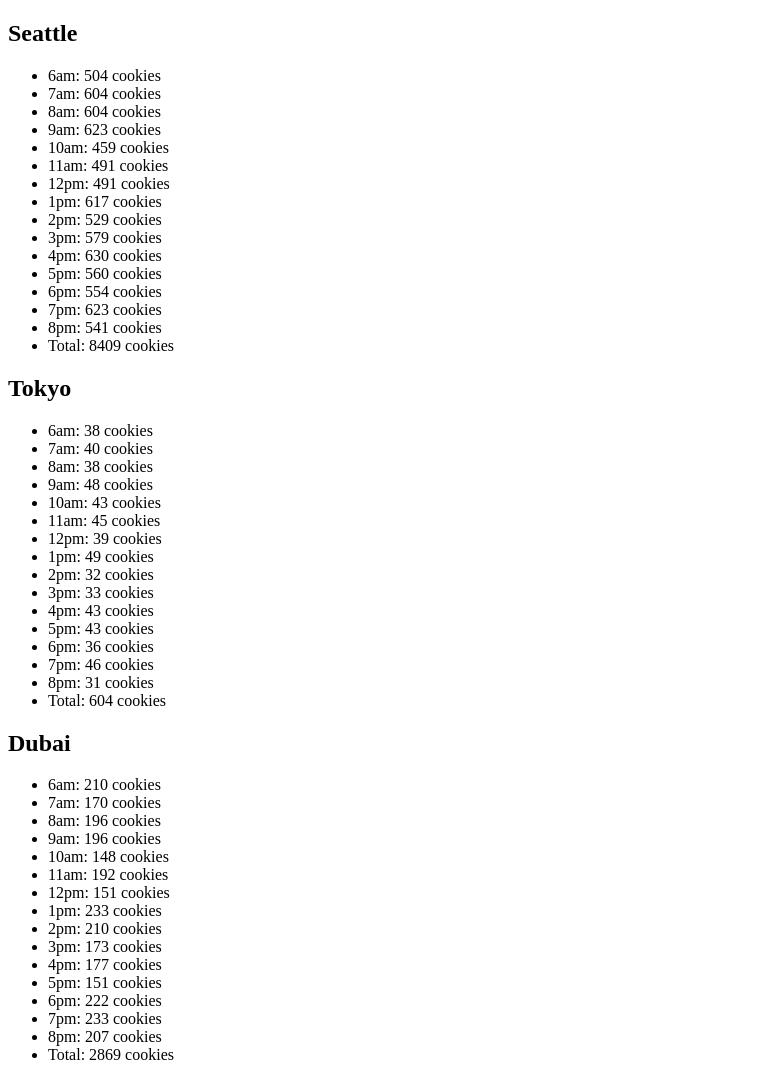
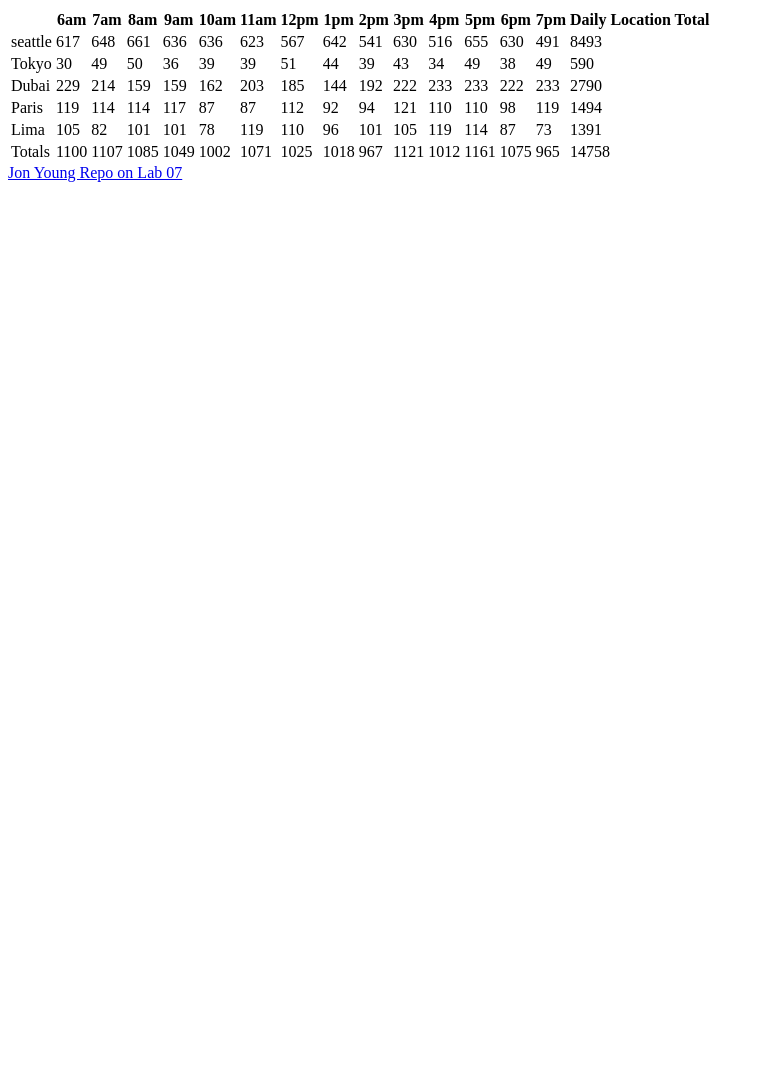
Before and after one commit to EricB23/cookie-stand, a plain HTML site: page HTML/sales.html in a window 1280 px wide. Shown: the top 1067 px of the page, without its empty margins (0-765 px from the left). After the commit the page ends 800 px from the top, so only its background shows below. Drawn offline with Linux system fonts and the light colour scheme.

Commit message:
Added lab 07 elements for table and constructors

```diff
--- a/HTML/sales.html
+++ b/HTML/sales.html
@@ -1,21 +1,18 @@
 <!DOCTYPE html>
 <head>
+  <meta charset="UTF-8" />
+  <meta http-equiv="X-UA-Compatible" />
 
-
-<meta charset="UTF-8">
-<meta http-equiv="X-UA-Compatible">
-
-<title>Sales Data</title>
-
+  <title>Sales Data</title>
 </head>
 
 <body>
-<main id="cities">
-
-
-
-<script src="../JS/app.js"></script>
-</main>
-<footer></footer>
-
+  <main id="cities">
+    <script src="../JS/app.js"></script>
+  </main>
+  <footer>
+    <a href="https://github.com/jyoung57/cookie-stand/blob/main/js/app.js"
+      >Jon Young Repo on Lab 07</a
+    >
+  </footer>
 </body>
--- a/JS/app.js
+++ b/JS/app.js
@@ -1,6 +1,6 @@
 'use strict';
-
 const hoursOpen = [
+  '',
   ' 6am',
   '7am',
   '8am',
@@ -15,105 +15,107 @@ const hoursOpen = [
   '5pm',
   '6pm',
   '7pm',
-  '8pm',
+  '',
 ];
-// how many cookies you sell per hour.
-// provide data for each hour and how many hours each store is open. 14 hours per day.
 
-const seattle = {
-  location: 'Seattle',
-  maxCust: 65,
-  minCust: 23,
-  avgSale: 6.3,
+function City(location, maxCust, minCust, avgSale) {
+  this.location = location;
+  this.maxCust = maxCust;
+  this.minCust = minCust;
+  this.avgSale = avgSale;
+}
 
-  randomCust: function () {
-    return Math.floor(
-      Math.random() * (this.maxCust - this.minCust) + this.maxCust
-    );
-  },
+City.prototype.getCustomer = function () {
+  return Math.floor(
+    Math.random() * (this.maxCust - this.minCust) + this.maxCust
+  );
+};
+let main = document.getElementById('cities');
+let table = document.createElement('table');
+main.appendChild(table);
+const seattle = new City('seattle', 65, 23, 6.3);
+const tokyo = new City('Tokyo', 24, 3, 1.2);
+const dubai = new City('Dubai', 38, 11, 3.7);
+const paris = new City('Paris', 38, 20, 2.3);
+const lima = new City('Lima', 16, 2, 4.6);
+
+const allCities = [seattle, tokyo, dubai, paris, lima];
+let headerRow = document.createElement('tr');
+table.appendChild(headerRow);
+let tableBody = document.createElement('tbody');
+table.appendChild(tableBody);
+
+for (let i = 0; i < hoursOpen.length - 1; i++) {
+  let header = document.createElement('th');
+  header.textContent = hoursOpen[i];
+  headerRow.appendChild(header);
+  if (i === hoursOpen.length - 2) {
+    let totalTh = document.createElement('th');
+    totalTh.innerText = 'Daily Location Total';
+    headerRow.appendChild(totalTh);
+  }
+}
+
+const cityArray = [];
+City.prototype.render = function () {
+  const citySales = [];
+  let totalSales = 0;
+
+  let cityDataRow = document.createElement('tr');
+  tableBody.appendChild(cityDataRow);
+  cityDataRow.id = this.location;
+  let dateRow = document.createElement('td');
+  cityDataRow.appendChild(dateRow);
+  dateRow.innerText = this.location;
+
+  for (let i = 0; i < hoursOpen.length - 2; i++) {
+    let hourlySales = Math.floor(this.getCustomer() * this.avgSale);
+    citySales.push(hourlySales);
+    let td = document.createElement('td');
+    td.innerText = hourlySales;
+    cityDataRow.appendChild(td);
+    totalSales += hourlySales;
+  }
+  let totalTh = document.createElement('td');
+  totalTh.innerText = totalSales;
+  cityDataRow.appendChild(totalTh);
+  cityArray.push(citySales);
 };
 
-const tokyo = {
-  location: 'Tokyo',
-  maxCust: 24,
-  minCust: 3,
-  avgSale: 1.2,
-
-  randomCust: function () {
-    return Math.floor(
-      Math.random() * (this.maxCust - this.minCust) + this.maxCust
-    );
-  },
-};
-
-const dubai = {
-  location: 'Dubai',
-  maxCust: 38,
-  minCust: 11,
-  avgSale: 3.7,
-
-  randomCust: function () {
-    return Math.floor(
-      Math.random() * (this.maxCust - this.minCust) + this.maxCust
-    );
-  },
-};
-
-const paris = {
-  location: 'Paris',
-  maxCust: 38,
-  minCust: 20,
-  avgSale: 2.3,
-
-  randomCust: function () {
-    return Math.floor(
-      Math.random() * (this.maxCust - this.minCust) + this.maxCust
-    );
-  },
-};
-
-const lima = {
-  location: 'Lima',
-  maxCust: 16,
-  minCust: 2,
-  avgSale: 4.6,
-
-  randomCust: function () {
-    return Math.floor(
-      Math.random() * (this.maxCust - this.minCust) + this.maxCust
-    );
-  },
-};
-
-function cookieCount(city) {
-  let h2 = document.createElement('h2');
-  console.log(city.location);
-  h2.innerText = city.location;
-  let main = document.getElementById('cities');
-  main.appendChild(h2);
-  let ul = document.createElement('ul');
-  main.appendChild(ul);
-  let totalSales = 0;
-
-  for (let i = 0; i < hoursOpen.length; i++) {
-    let li = document.createElement('li');
-    let hourlySales = Math.floor(city.randomCust() * city.avgSale);
-    totalSales += hourlySales;
-    li.innerText = `${hoursOpen[i]}: ${hourlySales} cookies`;
-    ul.appendChild(li);
+function footerFunction() {
+  let td = document.createElement('td');
+  td.innerText = 'Totals';
+  let tfoot = document.createElement('tfoot');
+  table.appendChild(tfoot);
+  let tr = document.createElement('tr');
+  tfoot.appendChild(tr);
+  tr.appendChild(td);
+  const totalofTotals = [0, 0, 0, 0, 0, 0, 0, 0, 0, 0, 0, 0, 0, 0];
+  for (let i = 0; i < 14; i++) {
+    console.log(cityArray);
+    for (let j = 0; j < cityArray.length; j++) {
+      totalofTotals[i] += cityArray[j][i];
+      console.log(cityArray[j][i]);
+    }
   }
 
-  let total = document.createElement('li');
-  total.innerText = `Total: ${totalSales} cookies`;
-  ul.appendChild(total);
+  for (let i = 0; i < totalofTotals.length; i++) {
+    let td = document.createElement('td');
+    td.innerText = totalofTotals[i];
+    tr.appendChild(td);
+  }
+
+  const sum = totalofTotals.reduce((acc, curr) => {
+    return acc + curr;
+  }, 0);
+  td = document.createElement('td');
+  td.innerText = sum;
+  tr.appendChild(td);
 }
-const storeLocations = [seattle, tokyo, dubai, paris, lima];
-for (let i = 0; i < storeLocations.length; i++) {
-  cookieCount(storeLocations[i]);
-  console.log(i);
-}
-cookieCount(seattle);
-cookieCount(tokyo);
-cookieCount(dubai);
-cookieCount(paris);
-cookieCount(lima);
+
+seattle.render();
+tokyo.render();
+dubai.render();
+paris.render();
+lima.render();
+footerFunction();
```
